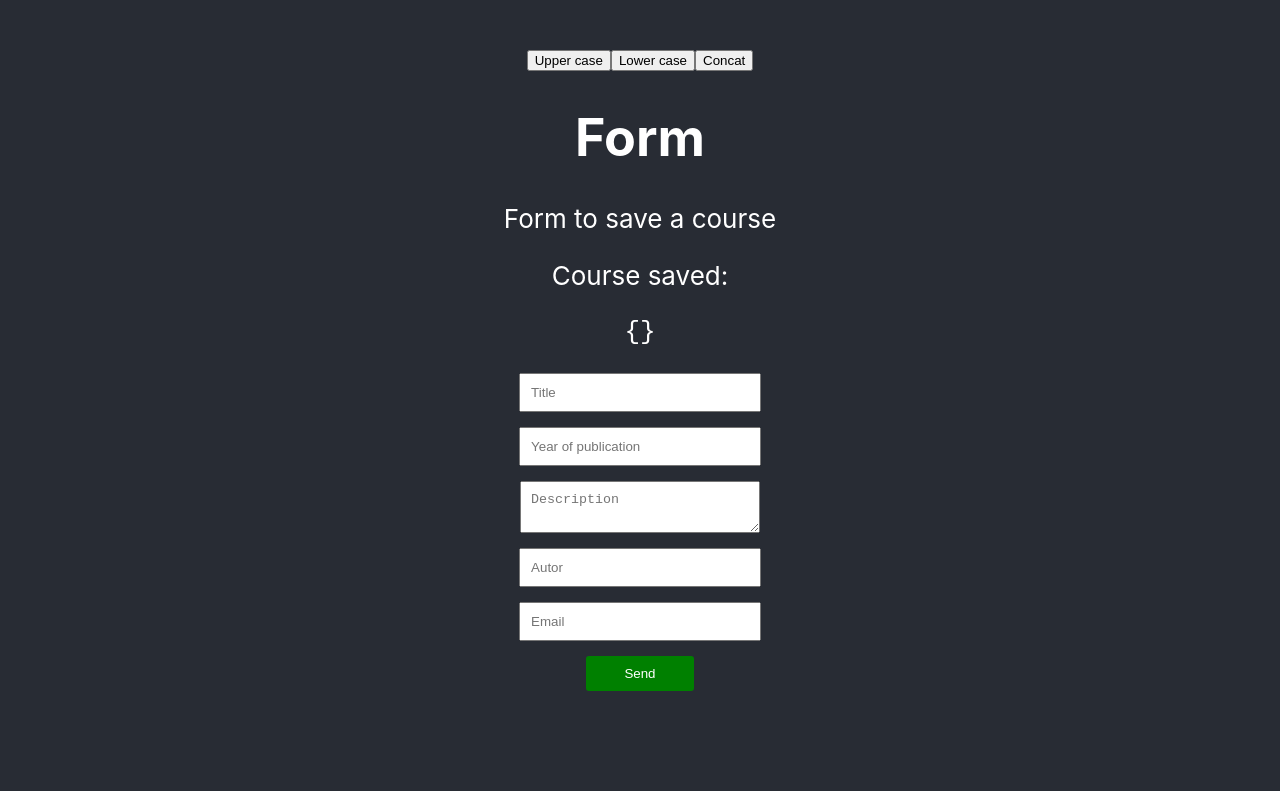
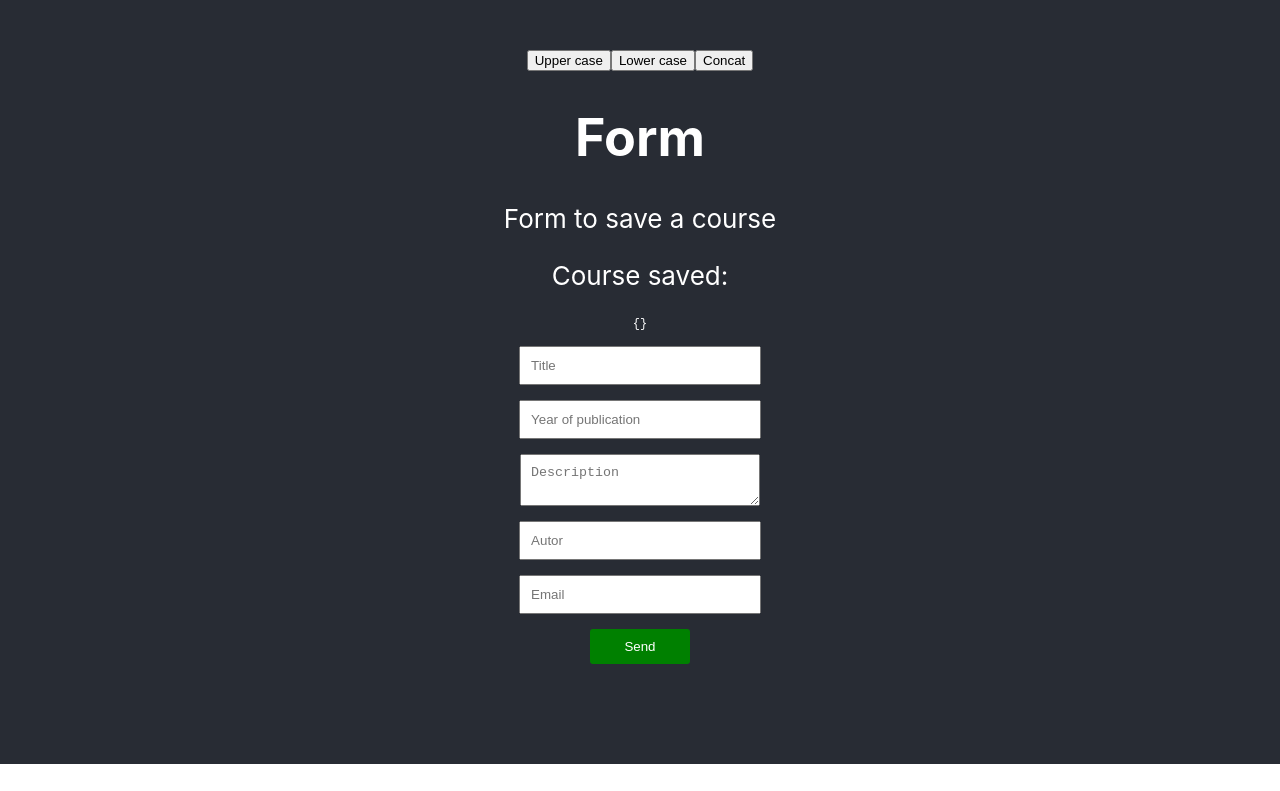
Before and after one commit to jm-ramirez/hooks-react-4, a React (Create React App) app: page / in a window 1280 px wide. Shown: the part 684-1475 px from the top of the page. After the commit the page ends 1448 px from the top, so only its background shows below. Built offline with nearby package versions, Linux system fonts and the light colour scheme.

Commit message:
I add onChange method.

```diff
--- a/src/App.css
+++ b/src/App.css
@@ -48,7 +48,7 @@
 }
 
 .my-form input[type='submit'] {
-  width: 40%;
+  width: 100px;
   cursor: pointer;
   margin-bottom: 100px;
   background-color: green;
@@ -60,3 +60,7 @@
 .my-form input[type='submit']:hover {
   background-color: rgb(30, 223, 30);
 }
+
+.code {
+  font-size: 12px;
+}
--- a/src/components/MyForm.jsx
+++ b/src/components/MyForm.jsx
@@ -18,32 +18,33 @@ export const MyForm = () => {
     const sent = (e) => {
         e.preventDefault();
 
-        // let course = {
-        //     title: e.target.title.value,
-        //     year: e.target.year.value,
-        //     description: e.target.description.value,
-        //     autor: e.target.autor.value,
-        //     email: e.target.email.value
-        // };
-
         let course = serializerForm(e.target);
 
         setForm(course);
     }
 
+    const changed = ({ target }) => {
+        const { name, value } = target;
+
+        setForm({
+            ...form,
+            [name]: value
+        })
+    };
+
     return (
         <div>
             <h1>Form</h1>
             <p>Form to save a course</p>
-            <p>Course saved:</p>
-            <pre>{JSON.stringify(form)}</pre>
+            <p>Course saved: {form.title}</p>
+            <pre className='code'>{JSON.stringify(form)}</pre>
 
             <form onSubmit={sent} className='my-form'>
-                <input type='text' name='title' placeholder='Title' />
-                <input type='number' name='year' placeholder='Year of publication' />
-                <textarea name='description' placeholder='Description' />
-                <input type='text' name='autor' placeholder='Autor' />
-                <input type='email' name='email' placeholder='Email' />
+                <input type='text' name='title' onChange={changed} placeholder='Title' />
+                <input type='number' name='year' onChange={changed} placeholder='Year of publication' />
+                <textarea name='description' onChange={changed} placeholder='Description' />
+                <input type='text' name='autor' onChange={changed} placeholder='Autor' />
+                <input type='email' name='email' onChange={changed} placeholder='Email' />
 
                 <input type='submit' value='Send' />
             </form>
```
